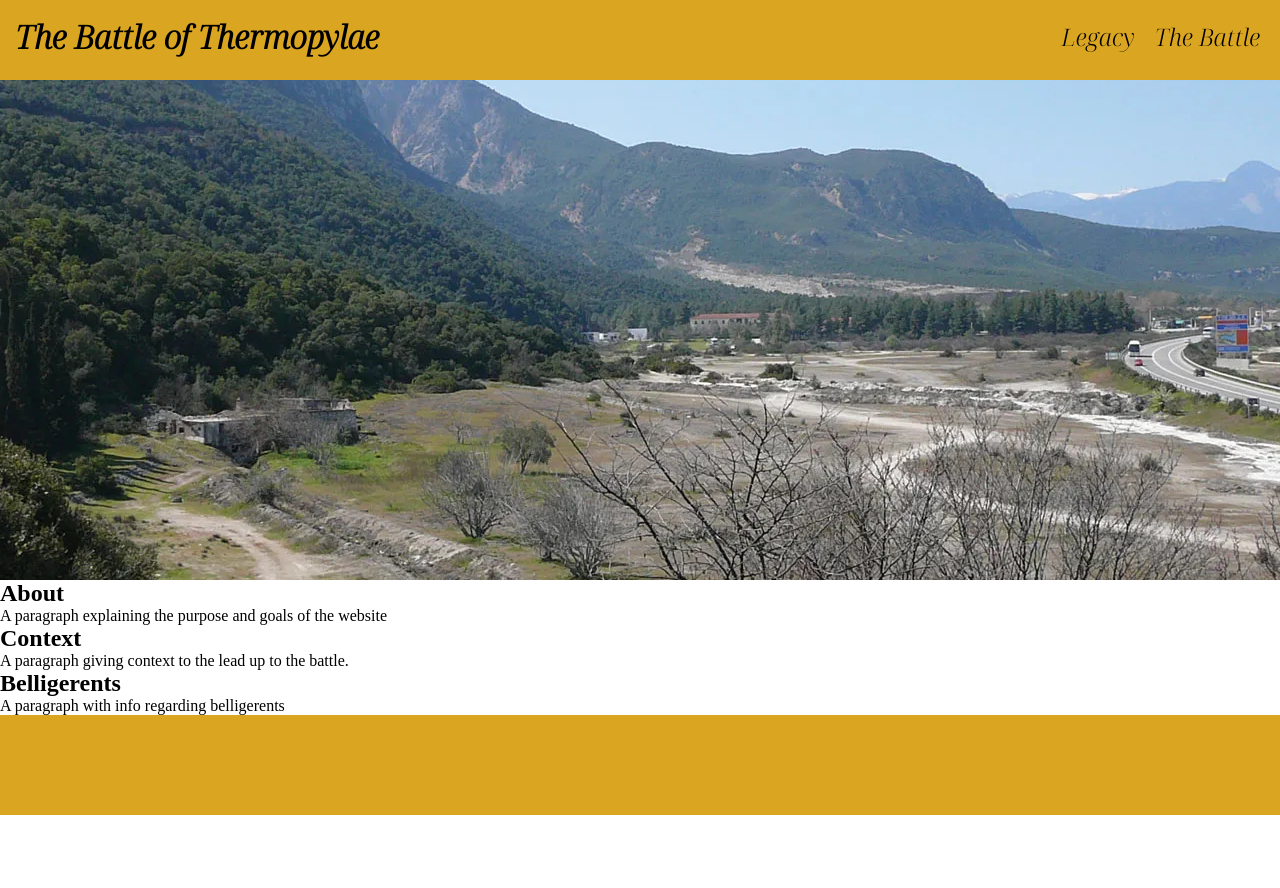
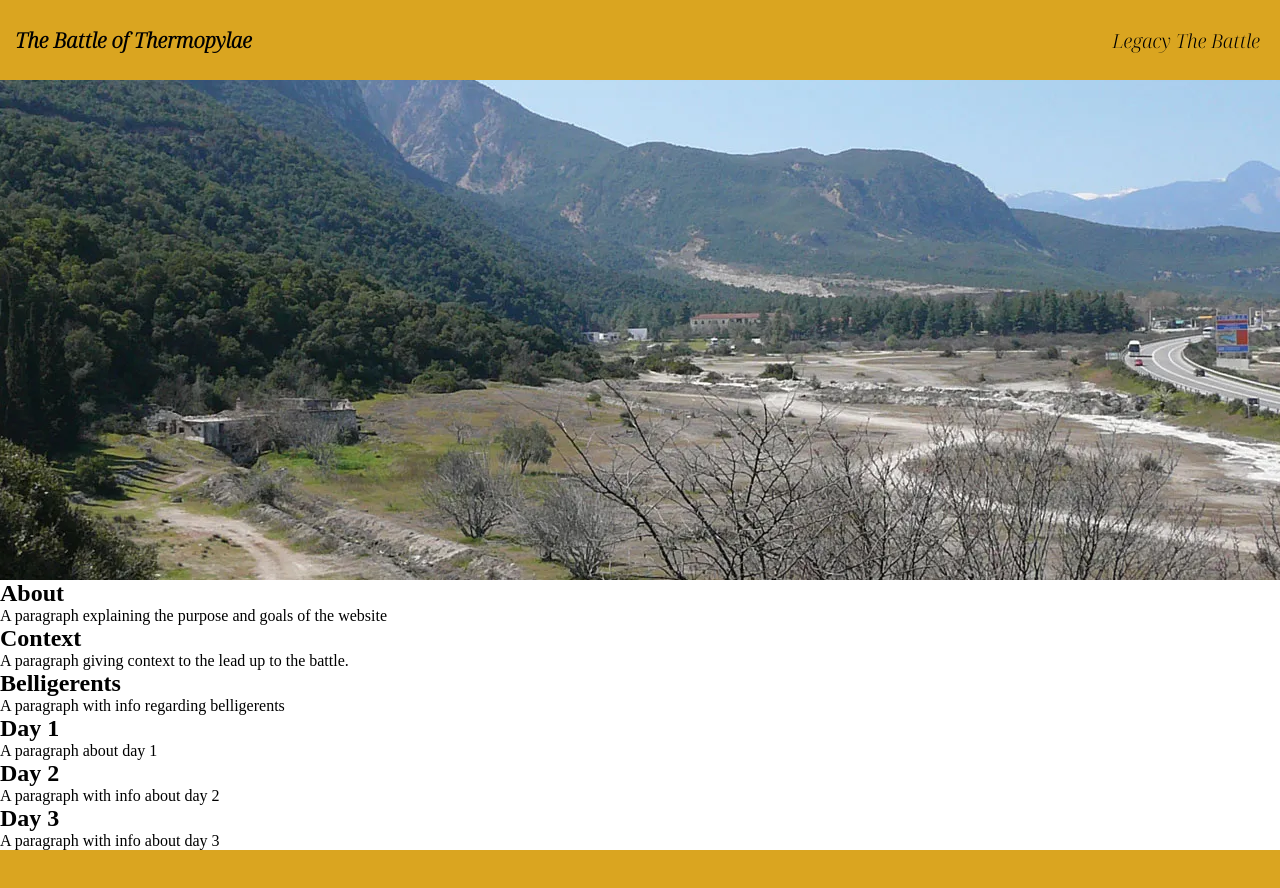
Before and after one commit to Robrowno/project-lambda, a plain HTML site: page index.html in a window 1280 px wide. Before the commit the page ends 815 px from the top, so only its background shows below. Drawn offline with Linux system fonts and the light colour scheme.

Commit message:
Fix padding, margins and added flexbox to header/navigation

```diff
--- a/assets/style.css
+++ b/assets/style.css
@@ -14,35 +14,67 @@ body {
 
 }
 
-header {
+/* header {
     height: 80px;
     background-color: goldenrod;
 
-}
+} */
 
 
 h1 {
     font-family: 'Noto Serif Display', serif;
     position: absolute;
-    margin: 15px;
+    /* margin: 15px; */
     color: black;
     text-align: left;
 
 
 }
 
+/* --- Navigation --- */
+
+#header {
+    /* border: 2px solid red; */
+    height: 80px;
+    background-color: goldenrod;
+    display: flex;
+    flex-direction: row;
+    justify-content: space-between;
+    align-items: center;
+}
+
+#header a {
+    cursor: pointer;
+    text-decoration: none;
+}
+
+#logo{
+    font-size: 1.3rem;
+    position: relative;
+    padding-left: 15px;
+
+
+    /* display: flex; */
+}
 #menu {
     font-family: 'Noto Serif Display', serif;
-    font-size: 150%;
+    font-size: 1.2rem;
     color: black;
+    padding-right: 15px;
+    width: 50%;
+    /* align-items: center;
+    justify-content: center;
+    display: flex; */
 
 }
+
 
 #menu li {
     float:right;
     list-style-type: none;
-    margin-top: 20px;
-    margin-right: 20px;
+    padding-right: 5px;
+    /* margin-top: 20px; */
+    /* margin-right: 20px; */
 }
 
 #menu a {
@@ -57,6 +89,9 @@ h1 {
     border-bottom: 1px solid black;
 
 }
+
+
+
 
 #about {
     height: fit-content;
--- a/home.html
+++ b/index.html
@@ -11,19 +11,20 @@
     <title>The Battle of Thermopylae</title>
 </head>
 <body>
-    <header>
-        <a href="home.html">
-        <h1>The Battle of Thermopylae</h1>
+    <header id="header">
+        <a href="index.html">
+        <h1 id="logo">The Battle of Thermopylae</h1>
         </a>
 
-        <nav>
-            <ul id="menu">
+        <!---Navigation-->
+        <nav id="menu">
+            <ul>
                 <li class="navi">
-                    <a href="battle.html"> The Battle</a>
+                    <a href="#battle"> The Battle</a>
                 </li>
 
                 <li class="navi">
-                    <a href="legacy.html"> Legacy</a>
+                    <a href="#legacy"> Legacy</a>
                 </li>
 
             </ul>
@@ -56,8 +57,35 @@
 
 
 </section>
-<div>
+
+<section id="battle">
+    <div id="dayone">
+        <h2> Day 1</h2>
+          <p>A paragraph about day 1</p>
+
+    </div>
+
+    <div id="daytwo">
+        <h2>Day 2</h2>
+          <p>A paragraph with info about day 2 </p>
+    </div>
+          <div id="daythree">
+            <h2>Day 3</h2>
+              <p>A paragraph with info about day 3 </p>
+    </div>
+
+
+
+</section>
+
+<section id="legacy">
+
+
+
+
+</section>
+
 <footer></footer>
-</div>
+
 </body>
 </html>
```
Also changed, not shown: battle.html (+2 -2 lines), legacy.html (+5 -3 lines).
